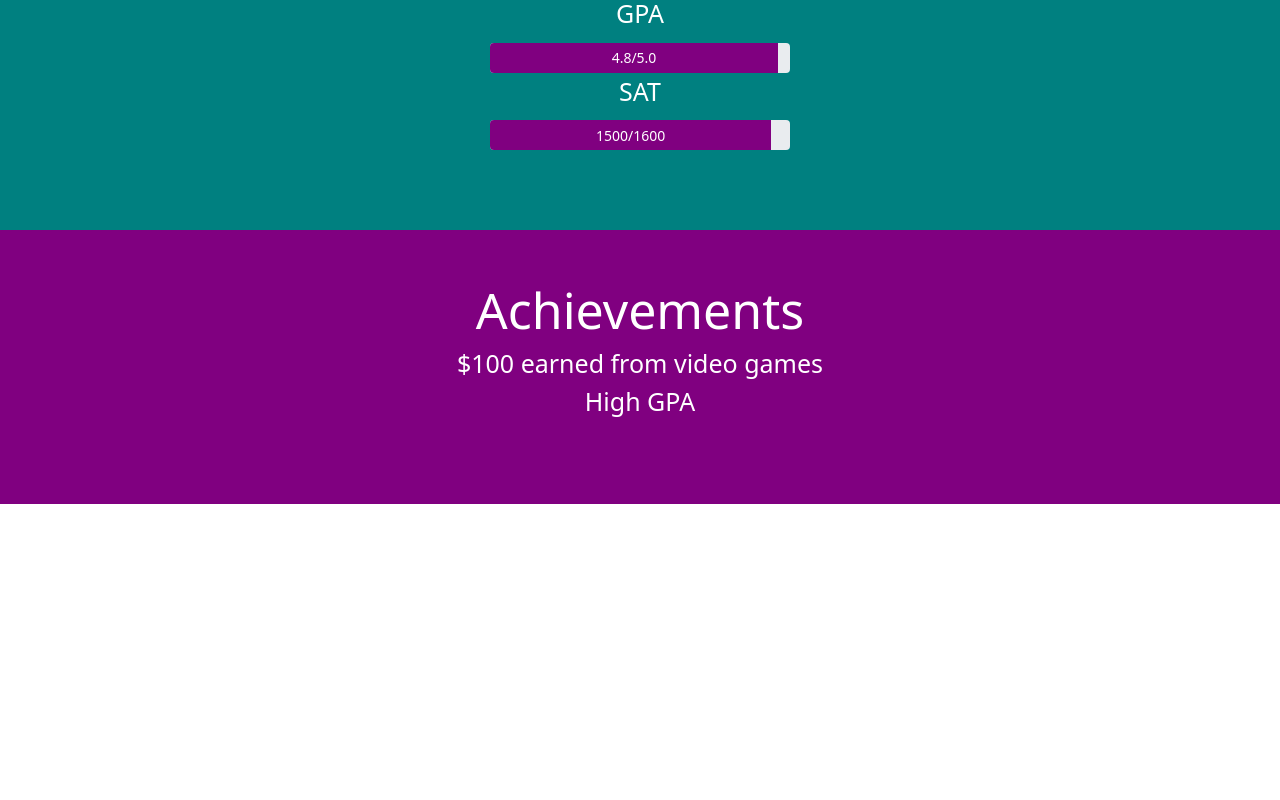
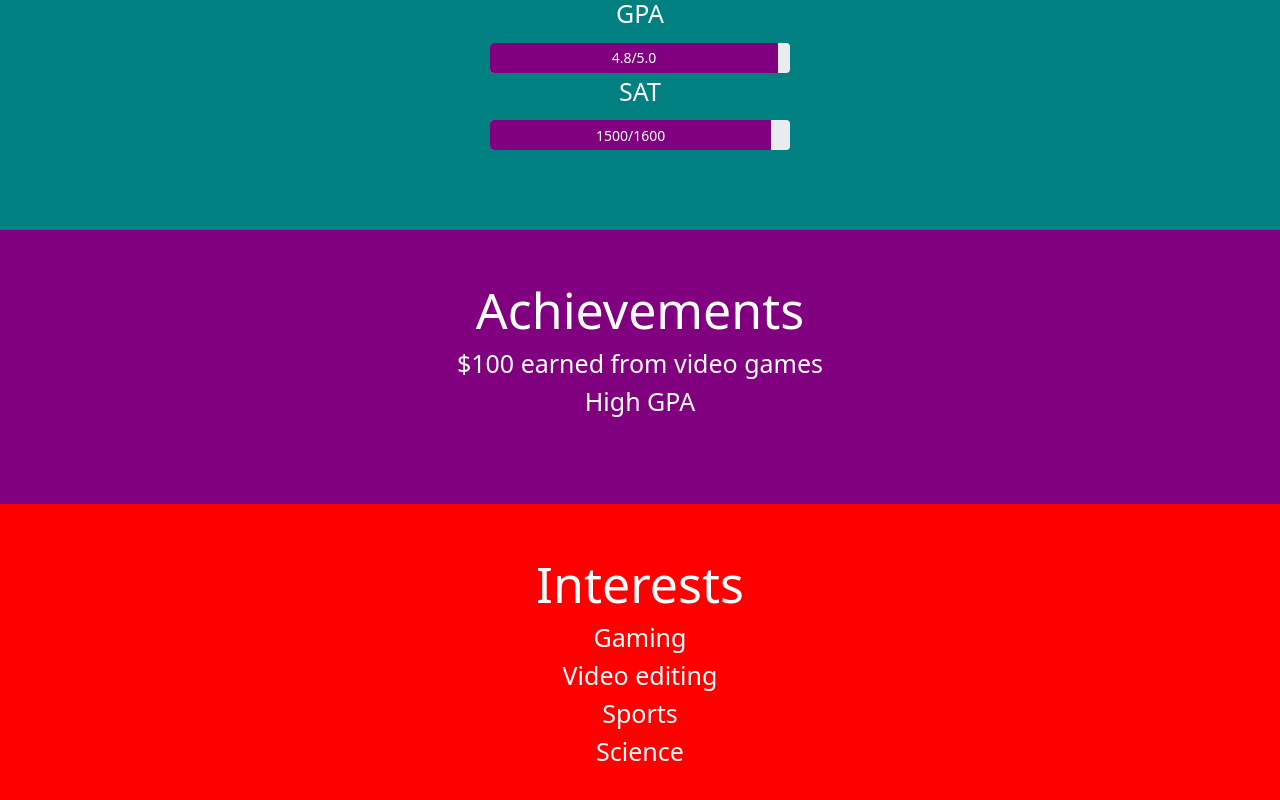
Before and after one commit to Scuffcat/Louis-App, a React (Create React App) app: page /more in a window 1280 px wide. Shown: the part 755-1555 px from the top of the page. Before the commit the page ends 1259 px from the top, so only its background shows below. Built offline with nearby package versions, Linux system fonts and the light colour scheme.

Commit message:
React project finish

```diff
--- a/src/LearnMore/index.js
+++ b/src/LearnMore/index.js
@@ -84,6 +84,27 @@ const Education = styled.h1`
     text-align: center;
 `
 
+const Interestscontainer=styled.div`
+    background-color: red;
+    width: 100%;
+    display: flex;
+    flex-direction: column;
+    justify-content: center;
+    align-items: center;
+    padding-top: 50px;
+    padding-bottom: 80px;
+`
+
+const Interests=styled.h1`
+    font-size: 25px;
+    color: white;
+`
+
+const Intereststitle=styled.h1`
+    font-size: 50px;
+    color: white;
+`
+
 function LearnMore() {
     const barstyle={
         width: "300px",
@@ -116,6 +137,15 @@ function LearnMore() {
                 <Achievements>High GPA</Achievements>
             </Achievementscontainer>
 
+            <Interestscontainer>
+                <Intereststitle>Interests</Intereststitle>
+                <Interests>Gaming</Interests>
+                <Interests>Video editing</Interests>
+                <Interests>Sports</Interests>
+                <Interests>Science</Interests>
+                <Interests></Interests>
+            </Interestscontainer>
+
         </Container>
     )
 }
```
